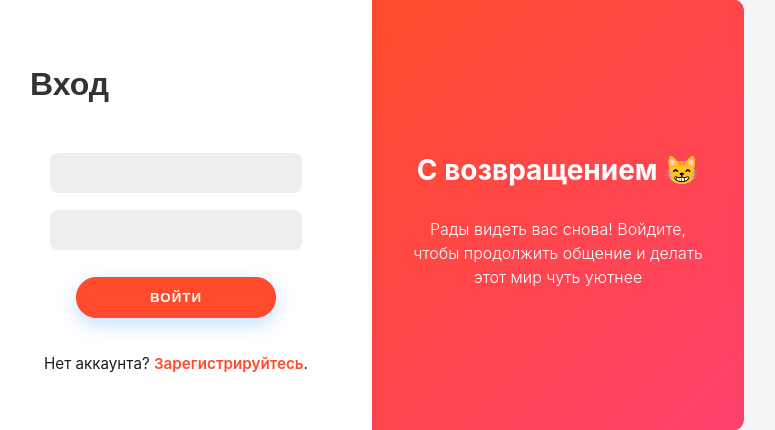
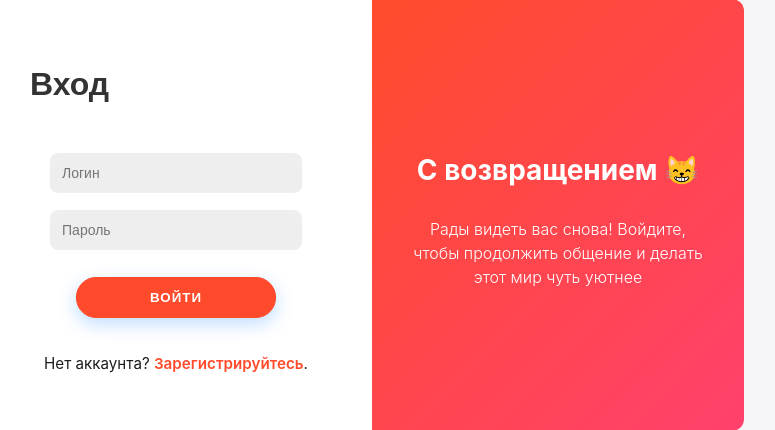
Before and after one commit to IlyaBOT/BaseFastAPI-webProject, a FastAPI app: page /login in a window 1280 px wide. Shown: the part 133-563 px from the top of the page, without its empty margins (278-1053 px from the left). Run offline with FastAPI, Linux system fonts and the light colour scheme.

Commit message:
Login placeholders fix

```diff
--- a/app/templates/login.html
+++ b/app/templates/login.html
@@ -8,10 +8,10 @@
     {% endif %}
     <form method="post" action="/login" class="card">
         <!-- <label for="login">Логин:</label> -->
-        <input type="text" id="login" name="login" minlength="3" required>
+        <input type="text" id="login" name="login" placeholder="Логин" minlength="3" required>
 
         <!-- <label for="password">Пароль:</label> -->
-        <input type="password" id="password" name="password" minlength="4" required>
+        <input type="password" id="password" name="password" placeholder="Пароль" minlength="4" required>
 
         <button type="submit" class="button">Войти</button>
     </form>
```
